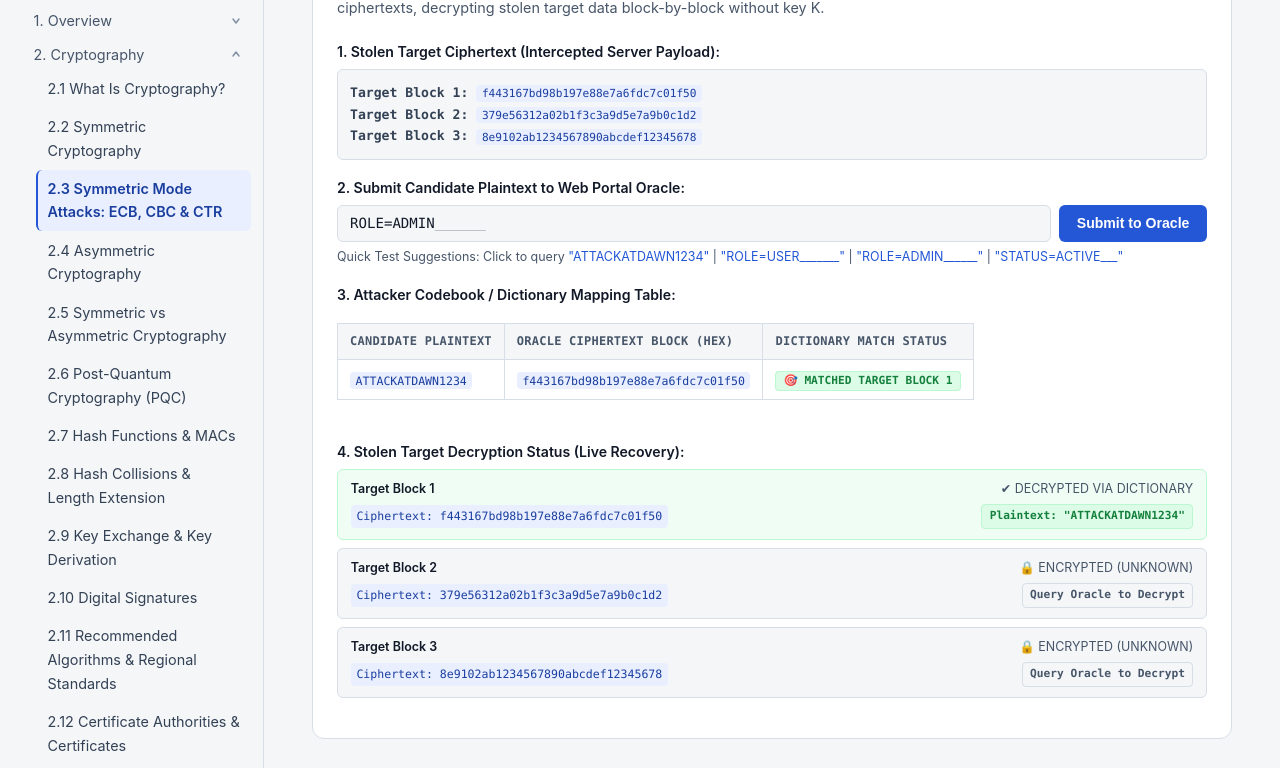
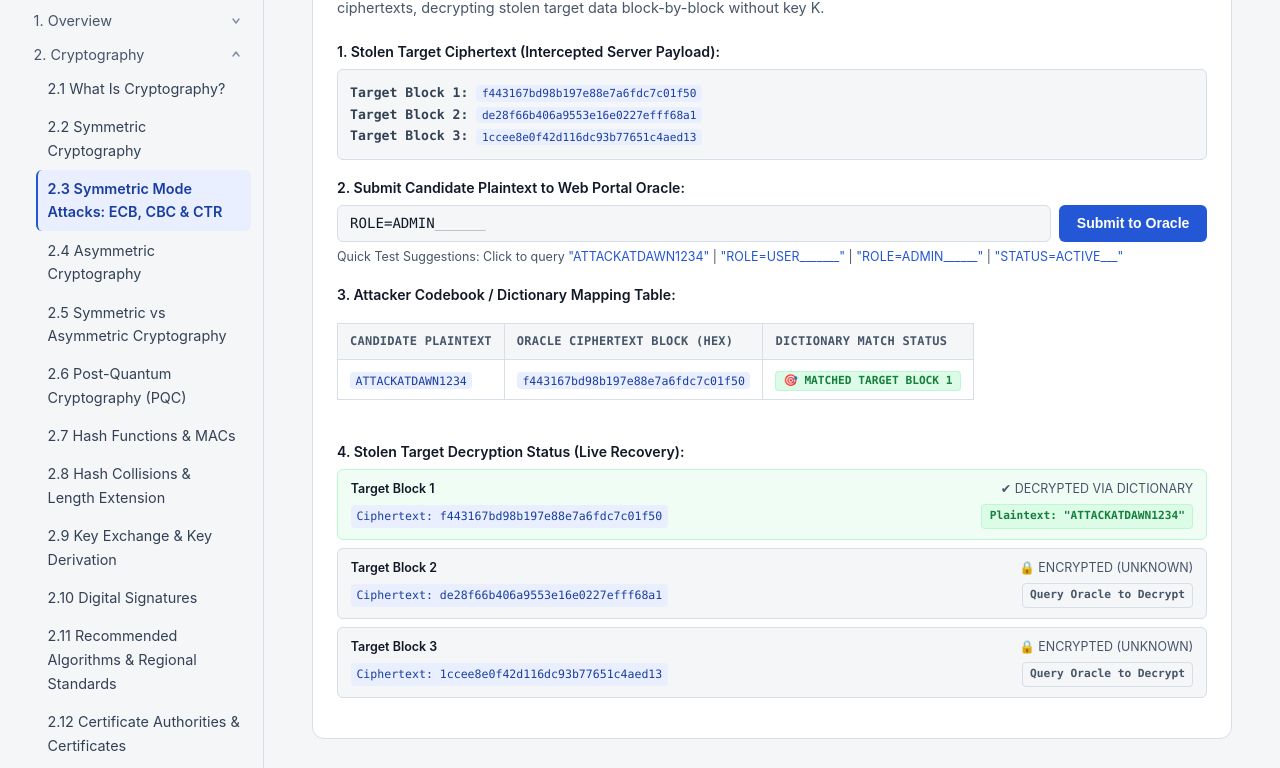
Before and after one commit to llody9977/journal, a Jekyll site: the page built from topics/symmetric-mode-attacks.md, in a window 1280 px wide and 1400 px high, scrolled down 2770 px. Shown: the part 151-919 px from the top of the window. Built offline with Jekyll 4.4.1, drawn with Linux system fonts in a browser that asks for light colours.

Commit message:
fix(demo): update target hex values to match exact AES-128-ECB ciphertext outputs for ROLE=ADMIN______ and STATUS=ACTIVE___

```diff
--- a/topics/symmetric-mode-attacks.md
+++ b/topics/symmetric-mode-attacks.md
@@ -259,8 +259,8 @@ Once a generated ciphertext block matches a block in the stolen target file, the
       <label>1. Stolen Target Ciphertext (Intercepted Server Payload):</label>
       <div style="background: var(--paper); border: 1px solid var(--rule); border-radius: 6px; padding: 0.75rem; font-family: var(--font-mono); font-size: 0.82rem;">
         <div><strong>Target Block 1:</strong> <code id="target-b1-hex">f443167bd98b197e88e7a6fdc7c01f50</code></div>
-        <div><strong>Target Block 2:</strong> <code id="target-b2-hex">379e56312a02b1f3c3a9d5e7a9b0c1d2</code></div>
-        <div><strong>Target Block 3:</strong> <code id="target-b3-hex">8e9102ab1234567890abcdef12345678</code></div>
+        <div><strong>Target Block 2:</strong> <code id="target-b2-hex">de28f66b406a9553e16e0227efff68a1</code></div>
+        <div><strong>Target Block 3:</strong> <code id="target-b3-hex">1ccee8e0f42d116dc93b77651c4aed13</code></div>
       </div>
     </div>
 
@@ -313,8 +313,8 @@ Once a generated ciphertext block matches a block in the stolen target file, the
 <script>
 (function() {
   const targetB1Hex = "f443167bd98b197e88e7a6fdc7c01f50"; // "ATTACKATDAWN1234"
-  const targetB2Hex = "379e56312a02b1f3c3a9d5e7a9b0c1d2"; // "ROLE=ADMIN______"
-  const targetB3Hex = "8e9102ab1234567890abcdef12345678"; // "STATUS=ACTIVE___"
+  const targetB2Hex = "de28f66b406a9553e16e0227efff68a1"; // "ROLE=ADMIN______"
+  const targetB3Hex = "1ccee8e0f42d116dc93b77651c4aed13"; // "STATUS=ACTIVE___"
 
   const targetBlocks = [
     { num: 1, hex: targetB1Hex, expected: "ATTACKATDAWN1234" },
```
